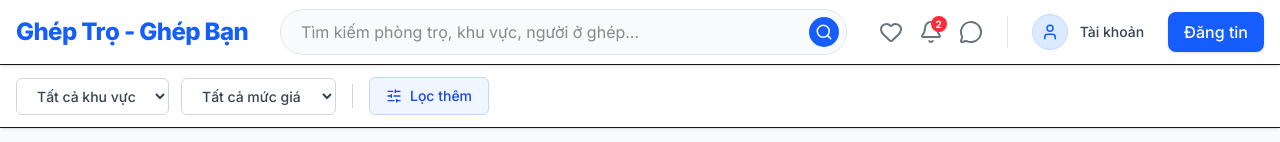
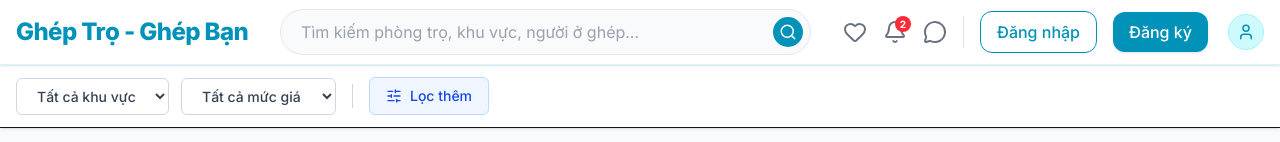
Before and after one commit to XuanDuong1905/websiteformatchingroom, a Next.js app: page / in a window 1280 px wide. Shown: the top 142 px of the page. Built offline with nearby package versions, Linux system fonts and the light colour scheme; no server answers.

Commit message:
feat(header): redesign ui with cyan theme and add home navigation

```diff
--- a/src/components/GlobalStickyHeader.tsx
+++ b/src/components/GlobalStickyHeader.tsx
@@ -26,11 +26,17 @@ const GlobalStickyHeader = ({ hideOnScroll, scrollThreshold }: HeaderProps) => {
   };
 
   return (
-    <header className="sticky top-0 z-50 w-full bg-white shadow-sm border-b transition-transform duration-300">
+    <header className="sticky top-0 z-50 w-full bg-white shadow-sm border-b border-cyan-100 transition-transform duration-300">
       <div className="container mx-auto px-4 h-16 flex items-center justify-between">
 
-        <div className="flex items-center cursor-pointer hover:opacity-80 transition">
-          <span className="text-2xl font-extrabold text-blue-600 tracking-tight">Ghép Trọ - Ghép Bạn</span>
+        {/* Logo */}
+        <div
+          className="flex items-center cursor-pointer hover:opacity-80 transition"
+          onClick={() => router.push('/')}
+        >
+          <span className="text-2xl font-extrabold tracking-tight text-cyan-600">
+            Ghép Trọ - Ghép Bạn
+          </span>
         </div>
 
         {/* Center: Search bar */}
@@ -41,48 +47,57 @@ const GlobalStickyHeader = ({ hideOnScroll, scrollThreshold }: HeaderProps) => {
               value={keyword}
               onChange={(e) => setKeyword(e.target.value)}
               placeholder="Tìm kiếm phòng trọ, khu vực, người ở ghép..."
-              className="w-full pl-5 pr-12 py-2.5 bg-gray-50 rounded-full border border-gray-200 focus:bg-white focus:outline-none focus:ring-2 focus:ring-blue-500/20 focus:border-blue-500 transition-all"
+              className="w-full pl-5 pr-12 py-2.5 bg-gray-50 text-gray-800 placeholder-gray-400 rounded-full border border-gray-200 focus:bg-white focus:outline-none focus:ring-2 focus:ring-cyan-600/30 focus:border-cyan-600 transition-all"
             />
             <button
               type="submit"
-              className="absolute right-2 top-1/2 transform -translate-y-1/2 p-1.5 bg-blue-600 text-white rounded-full hover:bg-blue-700 transition"
+              className="absolute right-2 top-1/2 transform -translate-y-1/2 p-1.5 bg-cyan-600 text-white rounded-full hover:bg-cyan-700 transition"
             >
               <Search size={18} />
             </button>
           </form>
         </div>
 
-        {/* Right: Icons and CTA */}
-        <div className="flex items-center space-x-6">
+        {/* Right: Icons, buttons, avatar */}
+        <div className="flex items-center space-x-4">
+          {/* Icon group */}
           <div className="flex items-center space-x-4 text-gray-500">
             <button onClick={handleComingSoon} className="hover:text-red-500 transition relative">
               <Heart size={24} />
             </button>
-            <button onClick={handleComingSoon} className="hover:text-blue-600 transition relative">
+            <button onClick={handleComingSoon} className="hover:text-cyan-600 transition relative">
               <Bell size={24} />
               <span className="absolute -top-1 -right-1 flex h-4 w-4 items-center justify-center rounded-full bg-red-500 text-[10px] font-bold text-white">2</span>
             </button>
-            <button onClick={handleComingSoon} className="hover:text-blue-600 transition">
+            <button onClick={handleComingSoon} className="hover:text-cyan-600 transition">
               <MessageCircle size={24} />
             </button>
           </div>
 
           <div className="hidden sm:block h-8 w-px bg-gray-200"></div>
 
-          {/* User Profile Avatar */}
-          <div className="flex items-center space-x-3 cursor-pointer" onClick={handleComingSoon}>
-            <div className="w-9 h-9 bg-blue-100 rounded-full flex items-center justify-center border border-blue-200">
-              <User size={18} className="text-blue-600" />
+          {/* Đăng nhập button */}
+          <button
+            onClick={() => router.push('/login')}
+            className="hidden sm:flex items-center px-4 py-2 border border-cyan-600 text-cyan-600 rounded-xl font-medium hover:bg-cyan-50 active:scale-95 transition-all"
+          >
+            Đăng nhập
+          </button>
+
+          {/* Đăng ký button */}
+          <button
+            onClick={() => router.push('/register')}
+            className="hidden sm:flex items-center px-4 py-2 bg-cyan-600 text-white rounded-xl font-medium hover:bg-cyan-700 active:scale-95 transition-all shadow-sm hover:shadow"
+          >
+            Đăng ký
+          </button>
+
+          {/* User Profile Avatar - rightmost */}
+          <div className="flex items-center cursor-pointer ml-1" onClick={handleComingSoon}>
+            <div className="w-9 h-9 bg-cyan-100 rounded-full flex items-center justify-center border border-cyan-200 hover:border-cyan-400 transition">
+              <User size={18} className="text-cyan-600" />
             </div>
-            <span className="hidden sm:block text-sm font-medium text-gray-700">Tài khoản</span>
           </div>
-
-          <button
-            onClick={handleComingSoon}
-            className="hidden sm:flex items-center px-4 py-2 bg-blue-600 text-white rounded-lg font-medium hover:bg-blue-700 active:scale-95 transition-all shadow-sm hover:shadow"
-          >
-            Đăng tin
-          </button>
         </div>
 
       </div>
```
